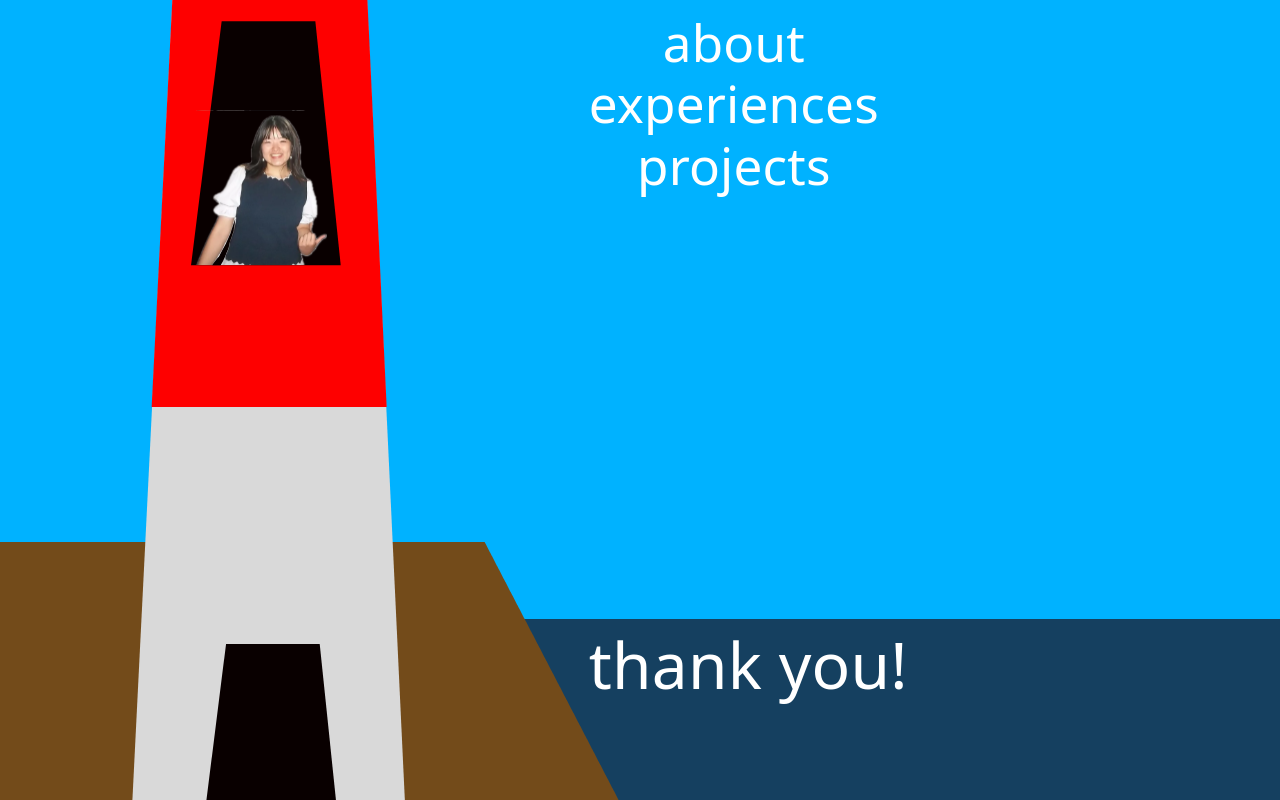
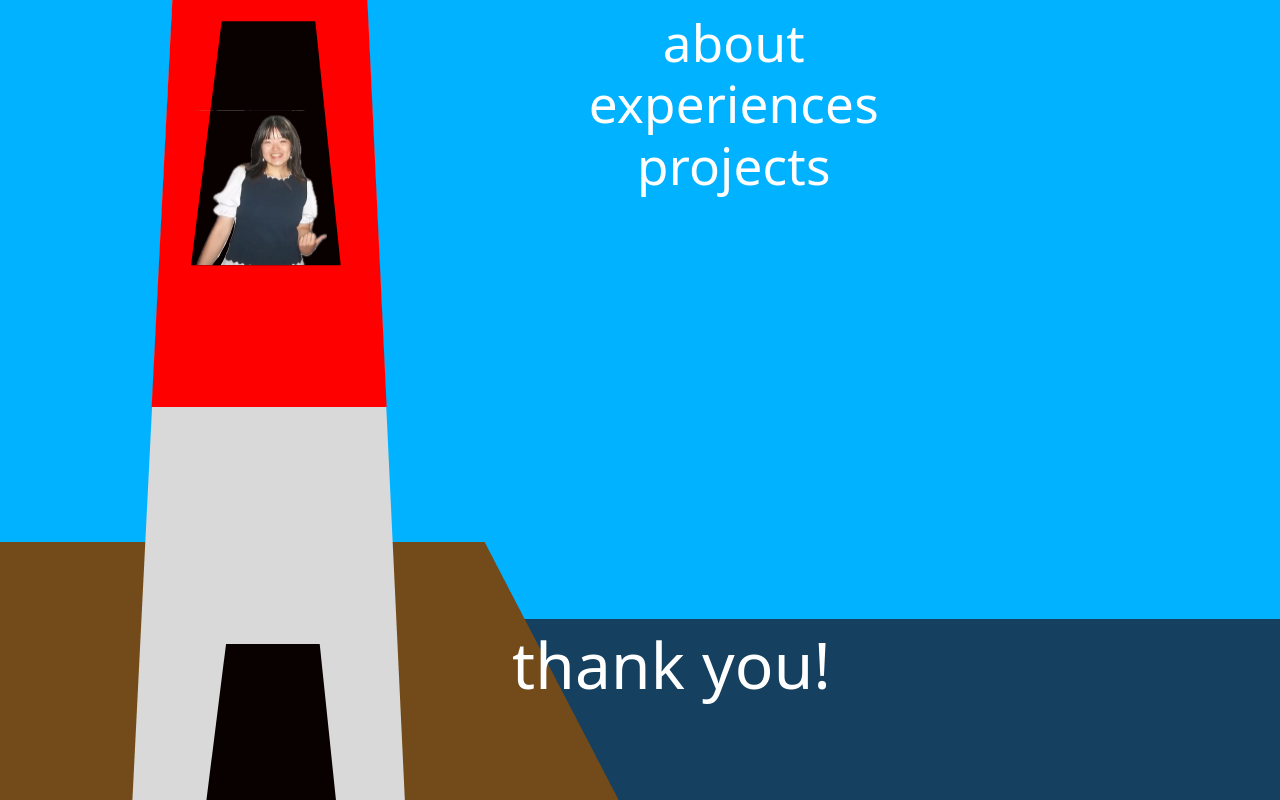
Before and after one commit to cindylemon/cindysite, a React (Vite) app: page / in a window 1280 px wide. Shown: the part 820-1620 px from the top of the page. Built offline with nearby package versions, Linux system fonts and the light colour scheme.

Commit message:
test gh pages deploy

```diff
--- a/src/App.css
+++ b/src/App.css
@@ -116,7 +116,7 @@ body {
 .thanks {
   position: absolute;
   top: 30%;
-  left: 46%;
+  left: 40%;
   margin: 0;
   font-size: 5cqw;
 }
```
